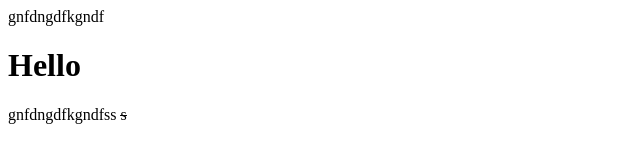
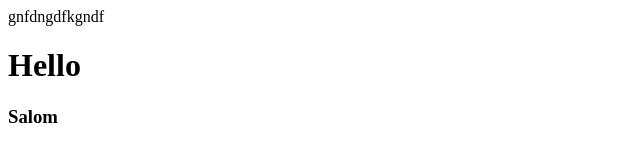
Before and after one commit to SardorOchilov/learn-github, a plain HTML site: page index.html in a window 1280 px wide. Shown: the whole page, without its empty margins (0-640 px from the left). Drawn offline with Linux system fonts and the light colour scheme.

Commit message:
write some codes

```diff
--- a/index.html
+++ b/index.html
@@ -9,14 +9,7 @@
     gnfdngdfkgndf
 
     <h1>Hello</h1>
+
+    <h3>Salom</h3>
   </body>
 </html>
-</head>
-<body>
-    gnfdngdfkgndfss
-
-    <s><s><s>s
-
-    </s></s></s>
-</body>
-</html>
```
Also changed, not shown: file.txt.
